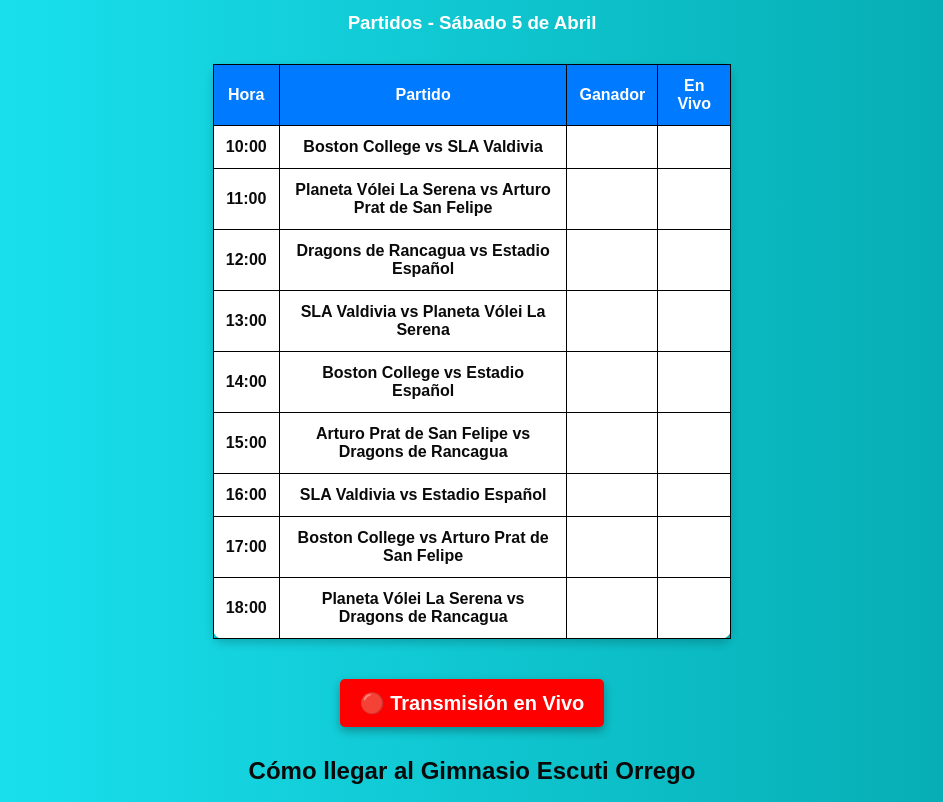
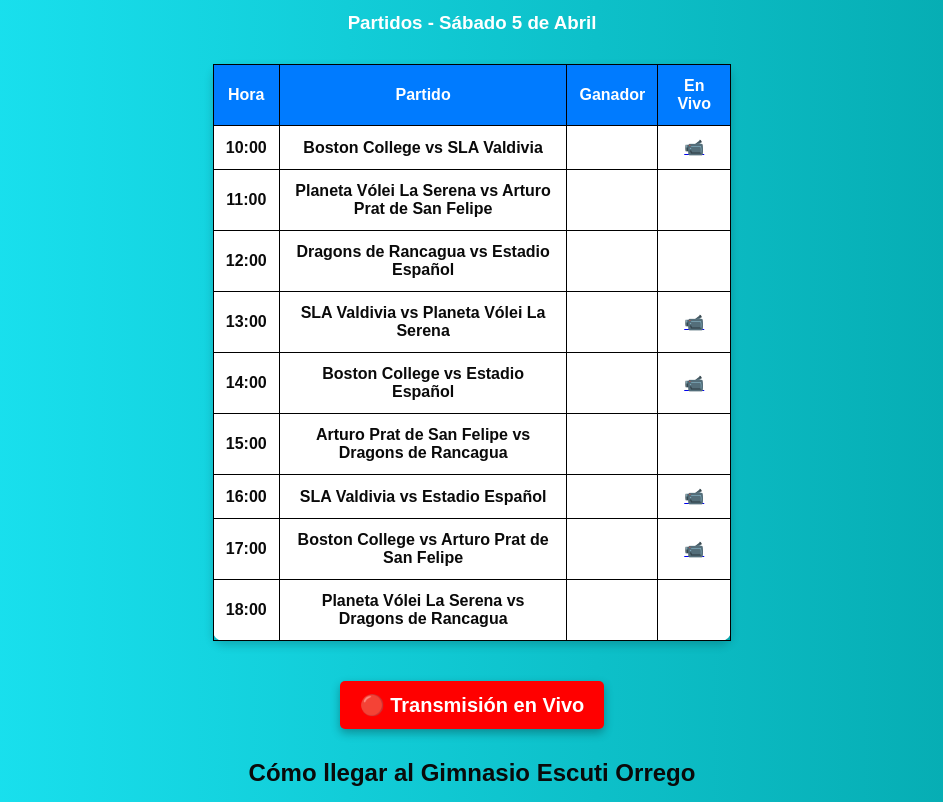
Before and after one commit to Renatomercado/liname, a plain HTML site: page grupoA.html in a window 1280 px wide. Shown: the part 1320-2122 px from the top of the page, without its empty margins (168-1111 px from the left). Drawn offline with Linux system fonts and the light colour scheme.

Commit message:
Update grupoA.html

```diff
--- a/grupoA.html
+++ b/grupoA.html
@@ -147,14 +147,14 @@
                     <tr><th>Hora</th><th>Partido</th><th>Ganador</th><th>En Vivo</th></tr>
                 </thead>
                 <tbody>
-                    <tr><td>10:00</td><td>Boston College vs SLA Valdivia</td><td></td><td></td></tr>
+                    <tr><td>10:00</td><td>Boston College vs SLA Valdivia</td><td></td><td><a href="https://www.instagram.com/constructoressustentables/?igsh=MWtkdjdiY2F6OGtvaA%3D%3D#" target="_blank">📹</a></td></tr>
                     <tr><td>11:00</td><td>Planeta Vólei La Serena vs Arturo Prat de San Felipe</td><td></td><td></td></tr>
                     <tr><td>12:00</td><td>Dragons de Rancagua vs Estadio Español</td><td></td><td></td></tr>
-                    <tr><td>13:00</td><td>SLA Valdivia vs Planeta Vólei La Serena</td><td></td><td></td></tr>
-                    <tr><td>14:00</td><td>Boston College vs Estadio Español</td><td></td><td></td></tr>
+                    <tr><td>13:00</td><td>SLA Valdivia vs Planeta Vólei La Serena</td><td></td><td><a href="https://www.instagram.com/clubslavolley" target="_blank">📹</a></td></tr>
+                    <tr><td>14:00</td><td>Boston College vs Estadio Español</td><td></td><td><a href="https://www.instagram.com/constructoressustentables/?igsh=MWtkdjdiY2F6OGtvaA%3D%3D#" target="_blank">📹</a></td></tr>
                     <tr><td>15:00</td><td>Arturo Prat de San Felipe vs Dragons de Rancagua</td><td></td><td></td></tr>
-                    <tr><td>16:00</td><td>SLA Valdivia vs Estadio Español</td><td></td><td></td></tr>
-                    <tr><td>17:00</td><td>Boston College vs Arturo Prat de San Felipe</td><td></td><td></td></tr>
+                    <tr><td>16:00</td><td>SLA Valdivia vs Estadio Español</td><td></td><td><a href="https://www.instagram.com/clubslavolley" target="_blank">📹</a></td></tr>
+                    <tr><td>17:00</td><td>Boston College vs Arturo Prat de San Felipe</td><td></td><td><a href="https://www.instagram.com/constructoressustentables/?igsh=MWtkdjdiY2F6OGtvaA%3D%3D#" target="_blank">📹</a></td></tr>
                     <tr><td>18:00</td><td>Planeta Vólei La Serena vs Dragons de Rancagua</td><td></td><td></td></tr>
                 </tbody>
             </table>
```
